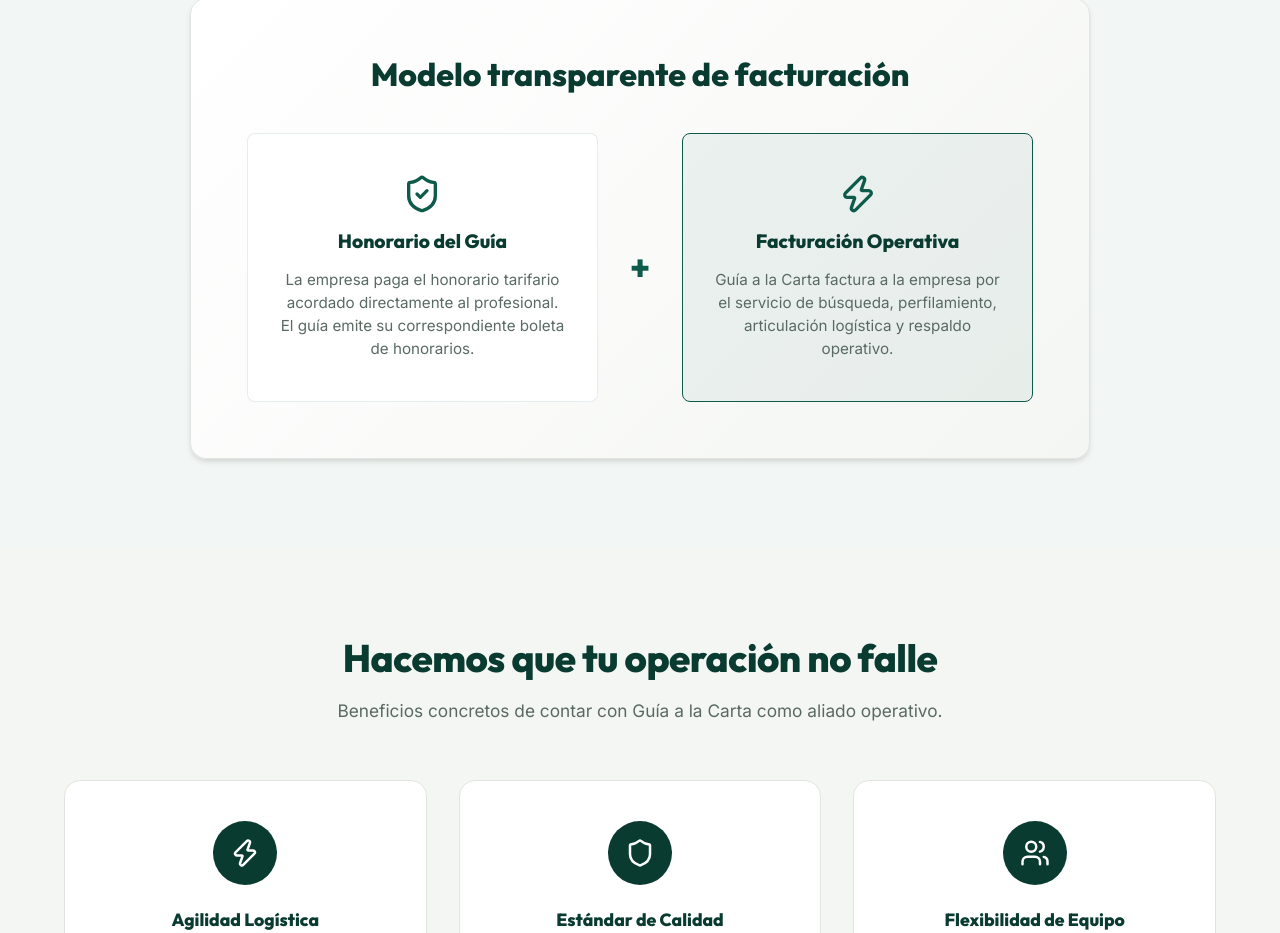
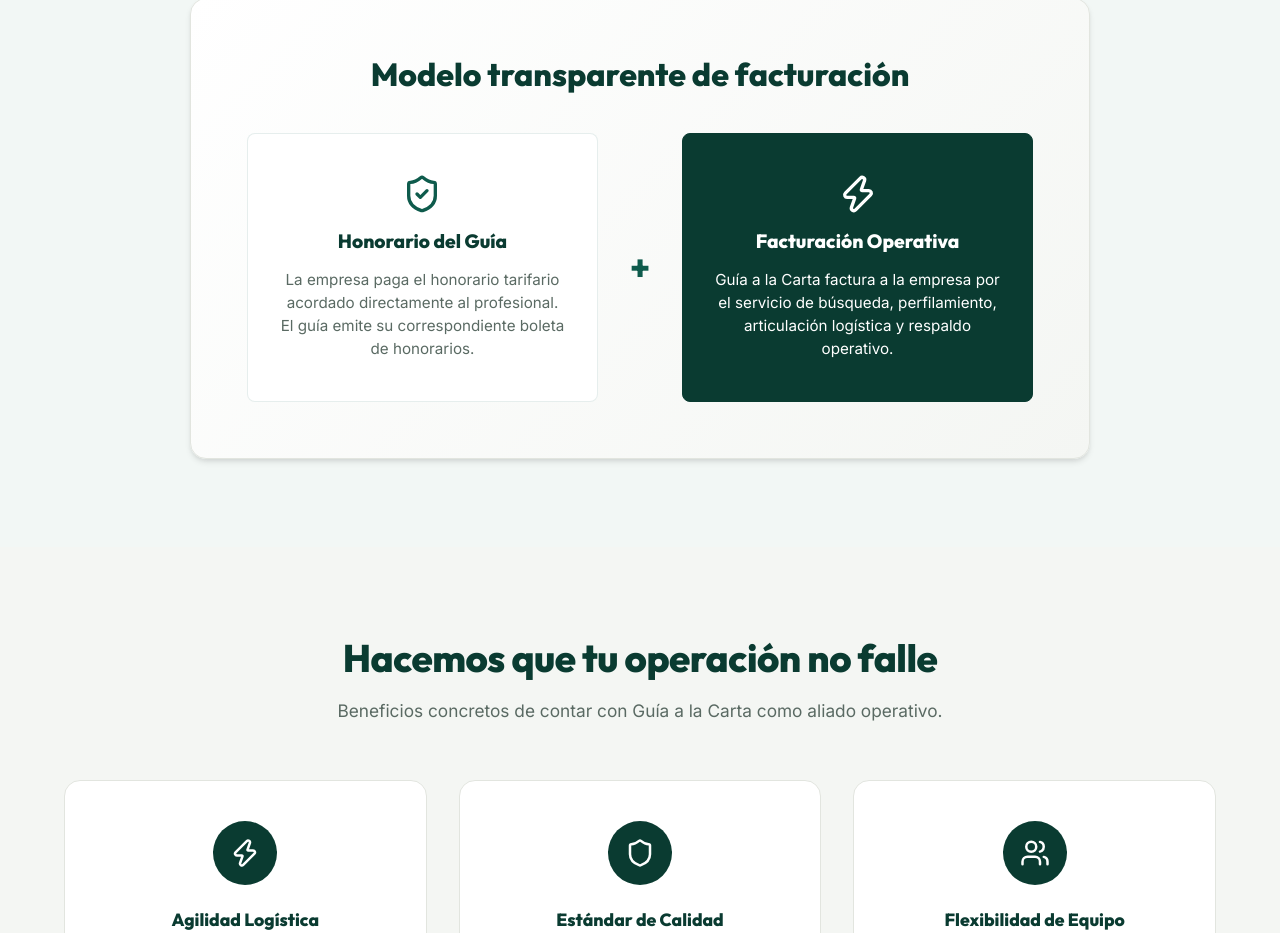
Before and after one commit to guiaalacartaoficial/guia-a-la-carta-web, a React (Vite) app: page /servicios in a window 1280 px wide. Shown: the part 7278-8211 px from the top of the page. Built offline with nearby package versions, Linux system fonts and the light colour scheme; no server answers.

Commit message:
style: fondo verde oscuro en tarjeta de facturación operativa

```diff
--- a/src/pages/Servicios.css
+++ b/src/pages/Servicios.css
@@ -666,8 +666,15 @@
   align-items: center;
 }
 .commercial-item.accent {
-  border-color: var(--c-primary);
-  background: var(--b2b-primary-light);
+  border-color: var(--c-primary-dark);
+  background: var(--c-primary-dark);
+  color: white;
+}
+
+.commercial-item.accent h4,
+.commercial-item.accent p,
+.commercial-item.accent svg {
+  color: white !important;
 }
 .commercial-item svg {
   margin-bottom: 1rem;
```
